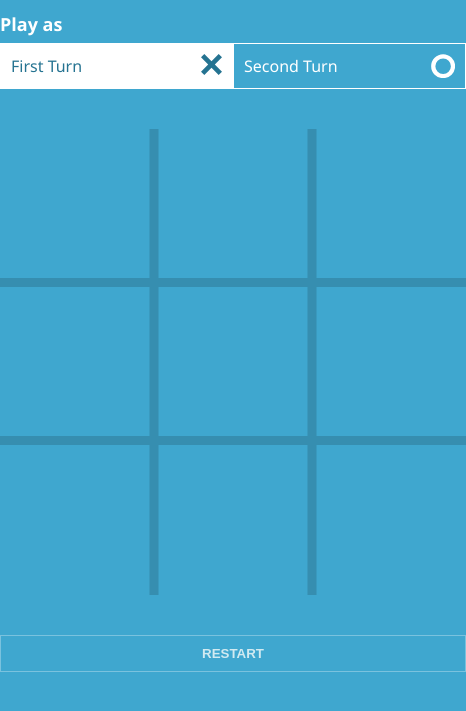
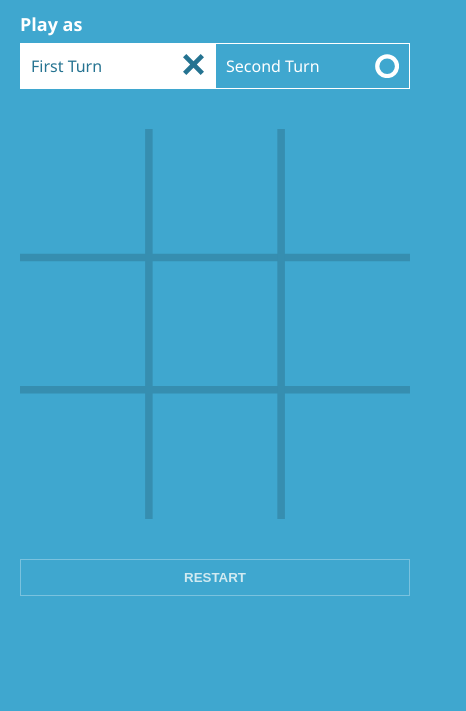
Before and after one commit to kangzoel/minmax-tictactoe, a website built with Vite: page index.html in a window 390 px wide. Shown: the part 107-818 px from the top of the page, 466 px wide, since content can reach past the window. Built offline with nearby package versions, Linux system fonts and the light colour scheme.

Commit message:
responsive design

```diff
--- a/main.js
+++ b/main.js
@@ -255,3 +255,15 @@ $restartButton.on('click', function () {
 })
 
 init()
+
+function responsiveBoard() {
+  $('.grid-lines').height($('.grid-lines').width())
+  $('.grid').height($('.grid').width())
+  $('.cell').height($('.cell').width())
+}
+
+window.onresize = function () {
+  responsiveBoard()
+}
+
+responsiveBoard()
--- a/style.css
+++ b/style.css
@@ -18,6 +18,8 @@ h2 {
 .container {
   margin: 0 auto;
   width: 466px;
+  max-width: 100%;
+  padding: 0 20px;
 }
 
 #board {
@@ -27,12 +29,13 @@ h2 {
 .grid {
   display: grid;
   gap: 0.5rem;
-  grid-template-columns: repeat(3, 150px);
-  grid-auto-rows: 150px;
+  grid-template-columns: repeat(3, minmax(0, 1fr));
+  grid-auto-rows: 1fr;
 }
 
 .grid-lines {
   position: absolute;
+  max-width: 100%;
 }
 
 .cell {
@@ -41,6 +44,8 @@ h2 {
   justify-content: center;
   position: relative;
   z-index: 1;
+  padding: 16px;
+  box-sizing: border-box;
 }
 
 #playerChoice {
```
